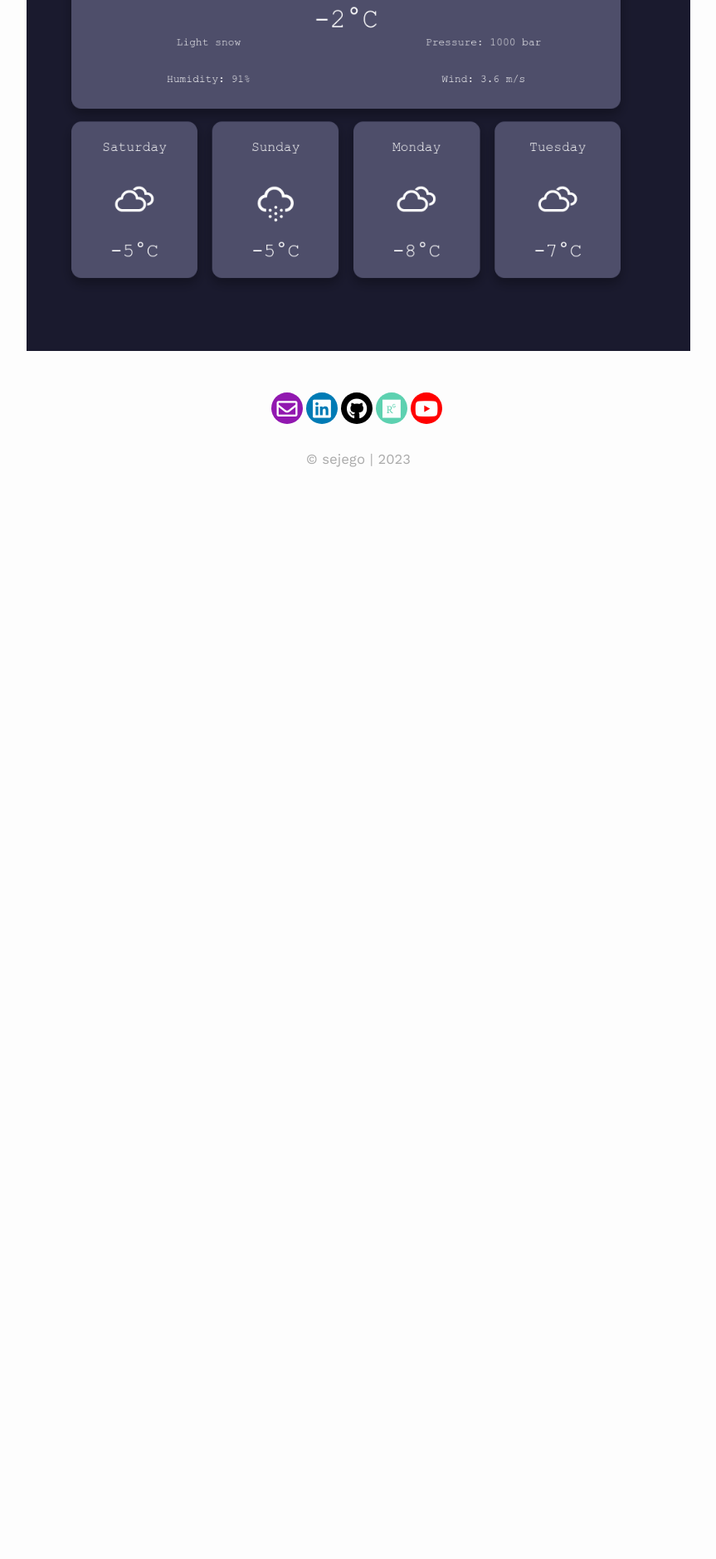
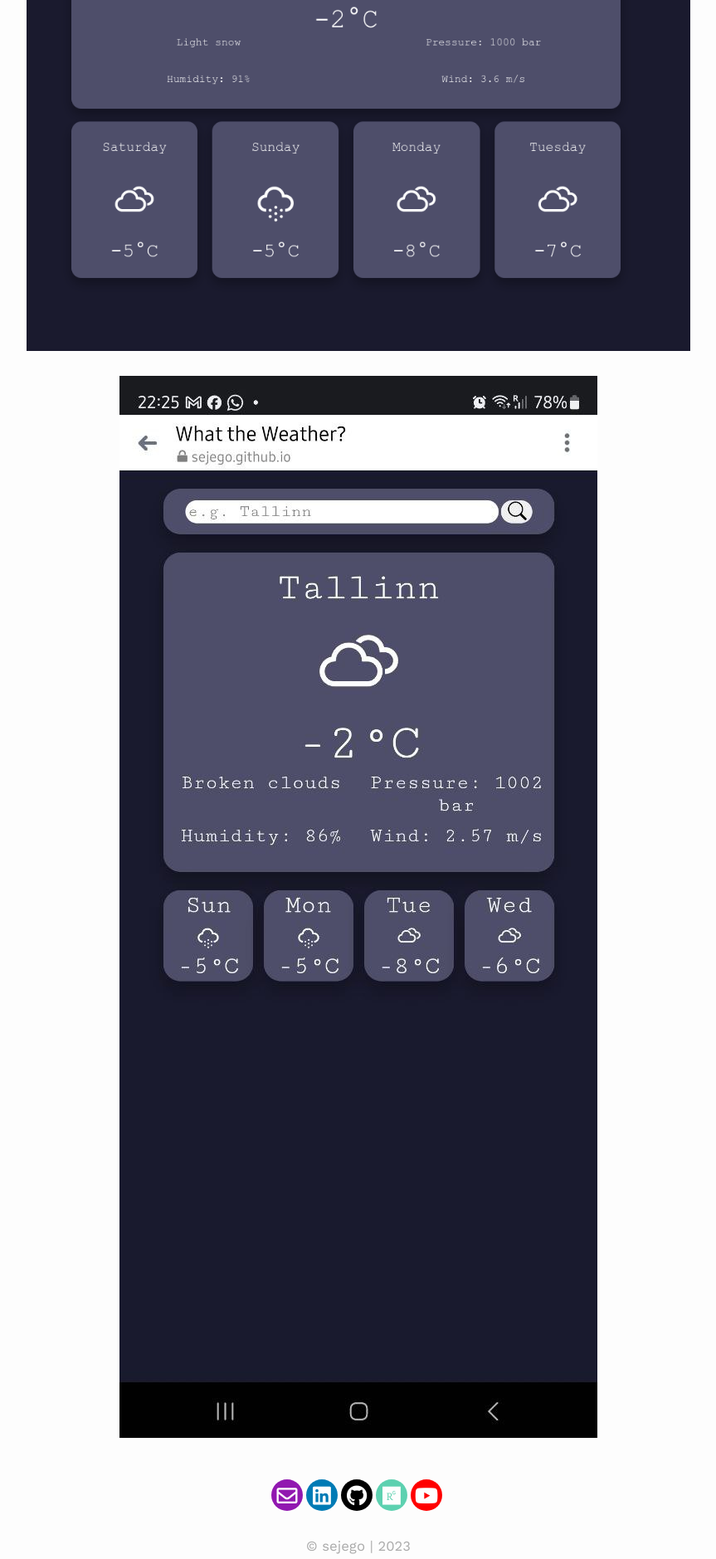
Before and after one commit to sejego/sejego, a Jekyll site: the page built from _personal/6_what_the_weather.md, in a window 1280 px wide. Shown: the part 777-2656 px from the top of the page at 83% size, without its empty margins (208-1071 px from the left). Built offline with Jekyll 4.4.1, drawn with Linux system fonts in a browser that asks for light colours; nearby versions of some CDN libraries; before the commit the page ends 1346 px from its top, so only the background shows below that.

Commit message:
add mobile image for weather app, move images for weather app under their own folder

```diff
--- a/_personal/6_what_the_weather.md
+++ b/_personal/6_what_the_weather.md
@@ -9,4 +9,8 @@ This minimalistic weather app was created with vanilla JavaScript, HTML and CSS
 <a href="https://github.com/sejego/what-the-weather-app" target="_blank"><span class="label">View source code</span></a>
 <a href="https://sejego.github.io/what-the-weather-app/" target="_blank"><span class="label">Live Demo</span></a>
 
-![example image]({{ '/assets/images/what-the-weather.png' | prepend: site.baseurl | prepend: site.url }} "What the Weather app")
+![example image desktop]({{ '/assets/images/what-the-weather/what-the-weather-desktop.png' | prepend: site.baseurl | prepend: site.url }} "What the Weather app")
+
+{:refdef: style="text-align: center;"}
+![example image mobile]({{ '/assets/images/what-the-weather/what-the-weather-mobile.jpg' | prepend: site.baseurl | prepend: site.url }} "What the Weather app")
+{: refdef}
```
Also changed, not shown: assets/images/what-the-weather/what-the-weather-desktop.png (renamed from assets/images/what-the-weather.png), assets/images/what-the-weather/what-the-weather-mobile.jpg (added).
